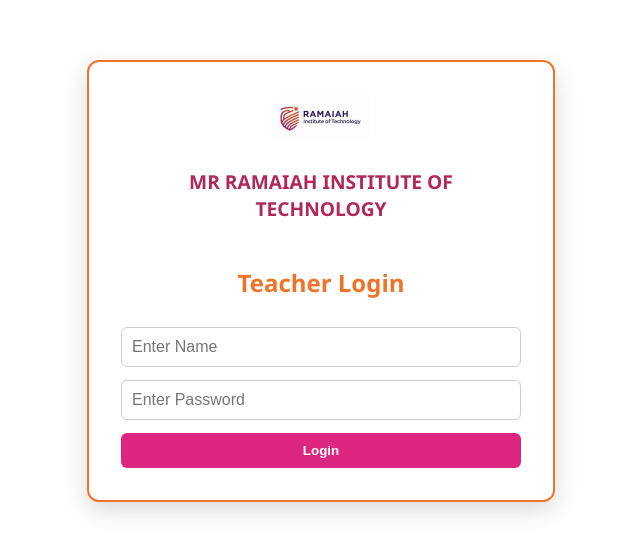
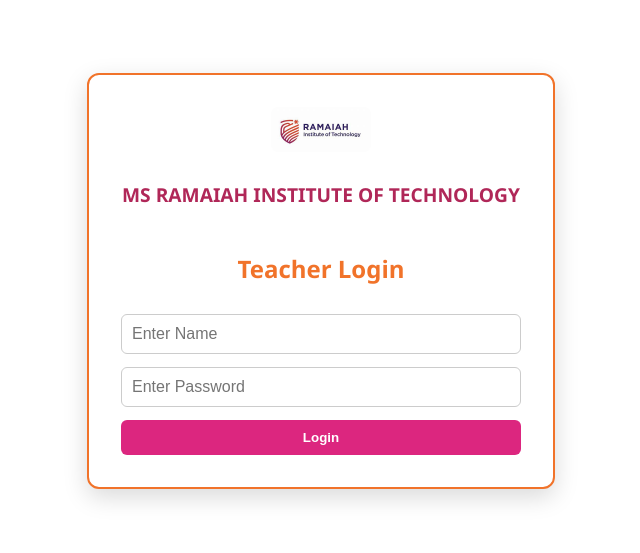
Before and after one commit to Nitya022004/IntelliGrade, a React (Create React App) app in the folder client/: page / in a window 1280 px wide. Shown: the part 135-688 px from the top of the page, without its empty margins (319-959 px from the left). Built offline with nearby package versions, Linux system fonts and the light colour scheme.

Commit message:
test: triggering webhook from GitHub

```diff
--- a/client/src/pages/LoginPage.js
+++ b/client/src/pages/LoginPage.js
@@ -33,7 +33,7 @@
     <div className="login-wrapper">
       <div className="login-card">
         <img src="/logo.png" alt="College Logo" className="login-logo" />
-        <h1 className="login-heading">MR RAMAIAH INSTITUTE OF TECHNOLOGY</h1>
+        <h1 className="login-heading">MS RAMAIAH INSTITUTE OF TECHNOLOGY</h1>
 
         {!isLoggedIn ? (
           <div className="login-form">
```
Also changed, not shown: 1 other file (tests, documents, lock files or other folders).
